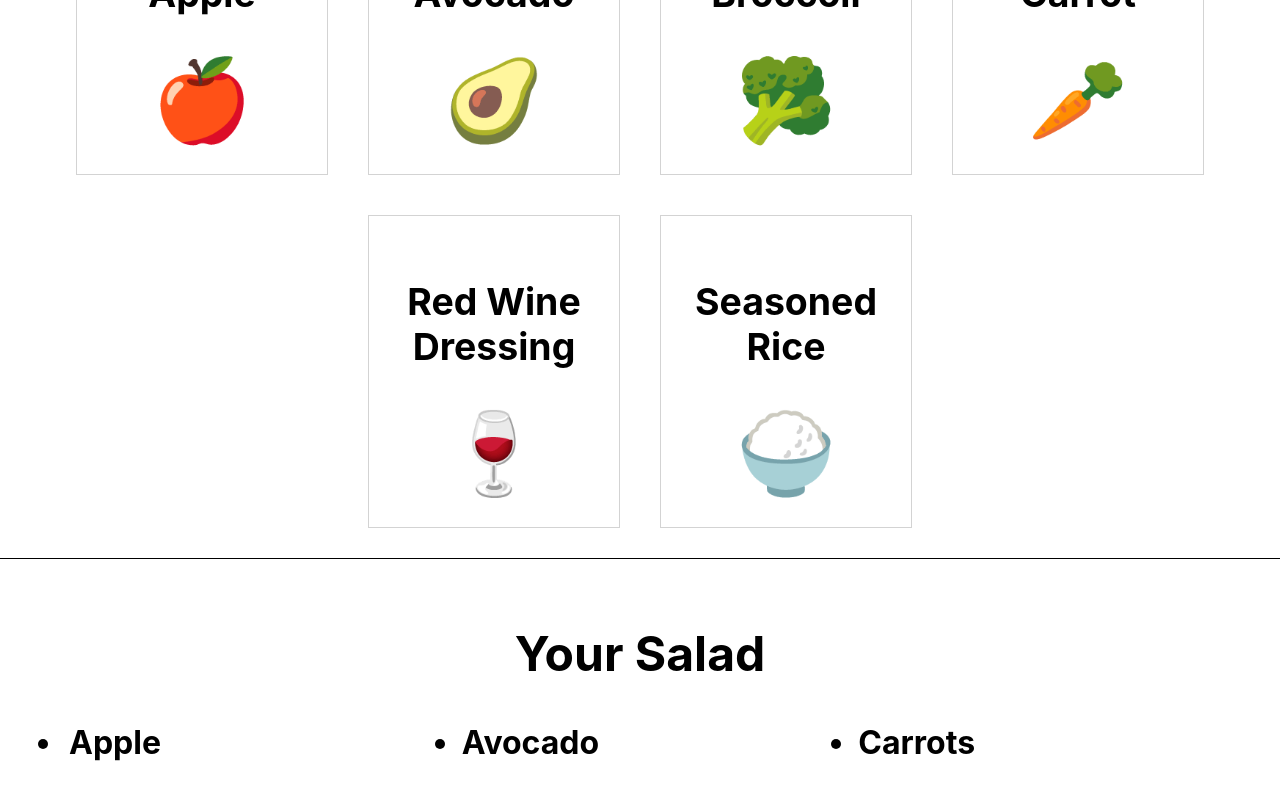
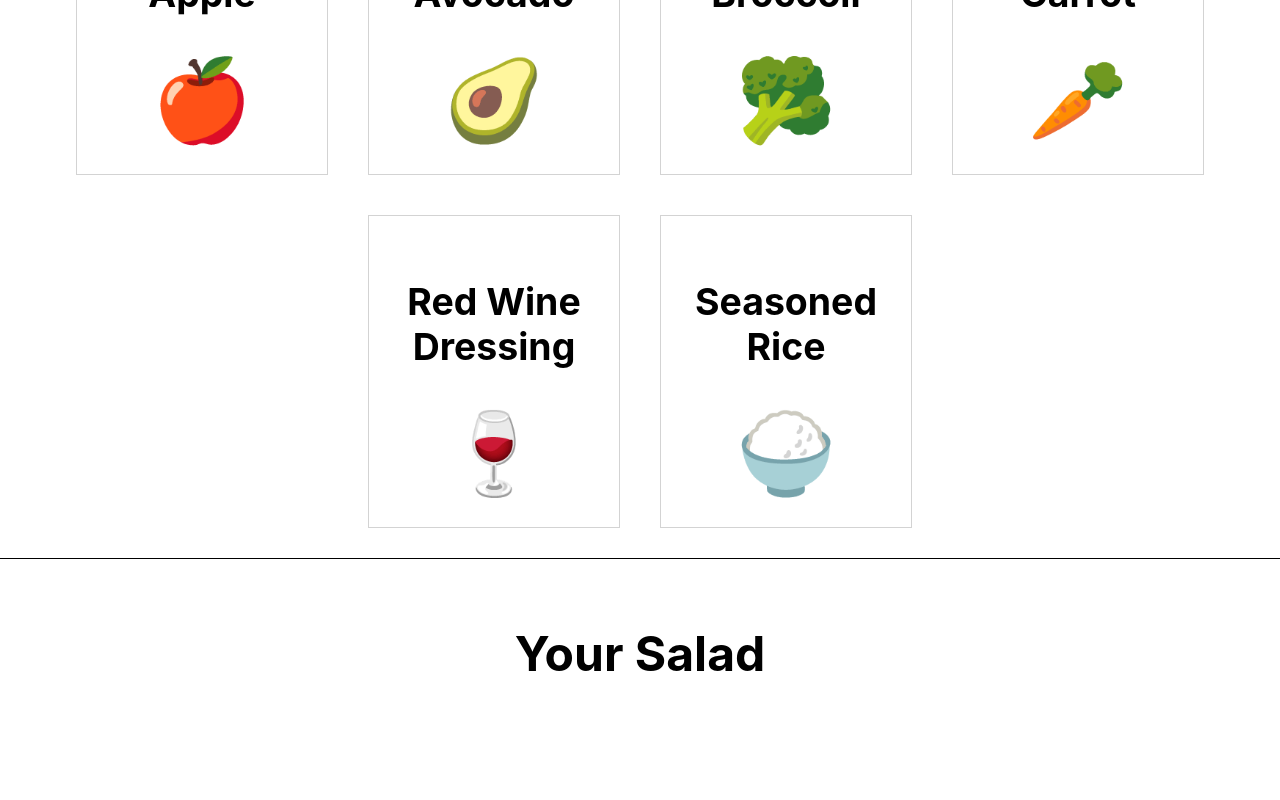
Before and after one commit to topcook/myReactApp, a React (Create React App) app: page / in a window 1280 px wide. Shown: the part 234-1034 px from the top of the page. Built offline with nearby package versions, Linux system fonts and the light colour scheme.

Commit message:
I added the routine to update when clicking salad items.

```diff
--- a/src/components/SaladItem/SaladItem.js
+++ b/src/components/SaladItem/SaladItem.js
@@ -1,7 +1,8 @@
-import React, { useContext } from "react";
+import React, { useReducer, useContext } from "react";
 import PropTypes from 'prop-types';
 import { createUseStyles } from 'react-jss';
 import UserContext from "../User/User";
+import { SaladContext } from "../SaladMaker/SaladMaker";
 
 const useStyles = createUseStyles({
     add: {
@@ -29,12 +30,26 @@ const useStyles = createUseStyles({
     }
 });
 
+const reducer = key => key + 1;
+
 export default function SaladItem({ image, name }) {
     const classes = useStyles();
+
+    const { setSalad } = useContext(SaladContext);
 
     const user = useContext(UserContext);
 
     const favorite = user.favorites.includes(name);
+
+    // const [id, updateId] = useReducer(reducer, 0);
+
+    function update() {
+        setSalad({
+            name,
+            // id: `${name}-${id}`
+        })
+        // updateId();
+    }
 
     return (
         <div className={classes.wrapper}>
@@ -44,7 +59,7 @@ export default function SaladItem({ image, name }) {
             <span className={classes.favorite} aria-label={favorite ? 'Favorite' : 'Not Favorite'}>
                 {favorite ? '😋' : ''}
             </span>
-            <button className={classes.add}>
+            <button className={classes.add} onClick={update}>
                 <span className={classes.image} role="img" aria-label={name}>
                     {image}
                 </span>
--- a/src/components/SaladSummary/SaladSummary.js
+++ b/src/components/SaladSummary/SaladSummary.js
@@ -1,14 +1,15 @@
-import React from "react";
+import React, { useContext } from "react";
 import { createUseStyles } from 'react-jss';
+import { SaladContext } from "../SaladMaker/SaladMaker";
 
 const useStyles = createUseStyles({
     list: {
-        display:'flex',
-        flexDirection:'column',
-        flexWrap:'wrap',
-        maxHeight:50,
+        display: 'flex',
+        flexDirection: 'column',
+        flexWrap: 'wrap',
+        maxHeight: 50,
         '& li': {
-            width:100
+            width: 100
         }
     },
     wrapper: {
@@ -21,13 +22,13 @@ const useStyles = createUseStyles({
 export default function SaladSummary() {
     const classes = useStyles();
 
-    return(
+    const { salad } = useContext(SaladContext);
+
+    return (
         <div className={classes.wrapper}>
             <h2>Your Salad</h2>
             <ul className={classes.list}>
-                <li>Apple</li>
-                <li>Avocado</li>
-                <li>Carrots</li>
+                {salad.map(({ name, id }) => (<li key={id}>{name}</li>))}
             </ul>
         </div>
     );
```
